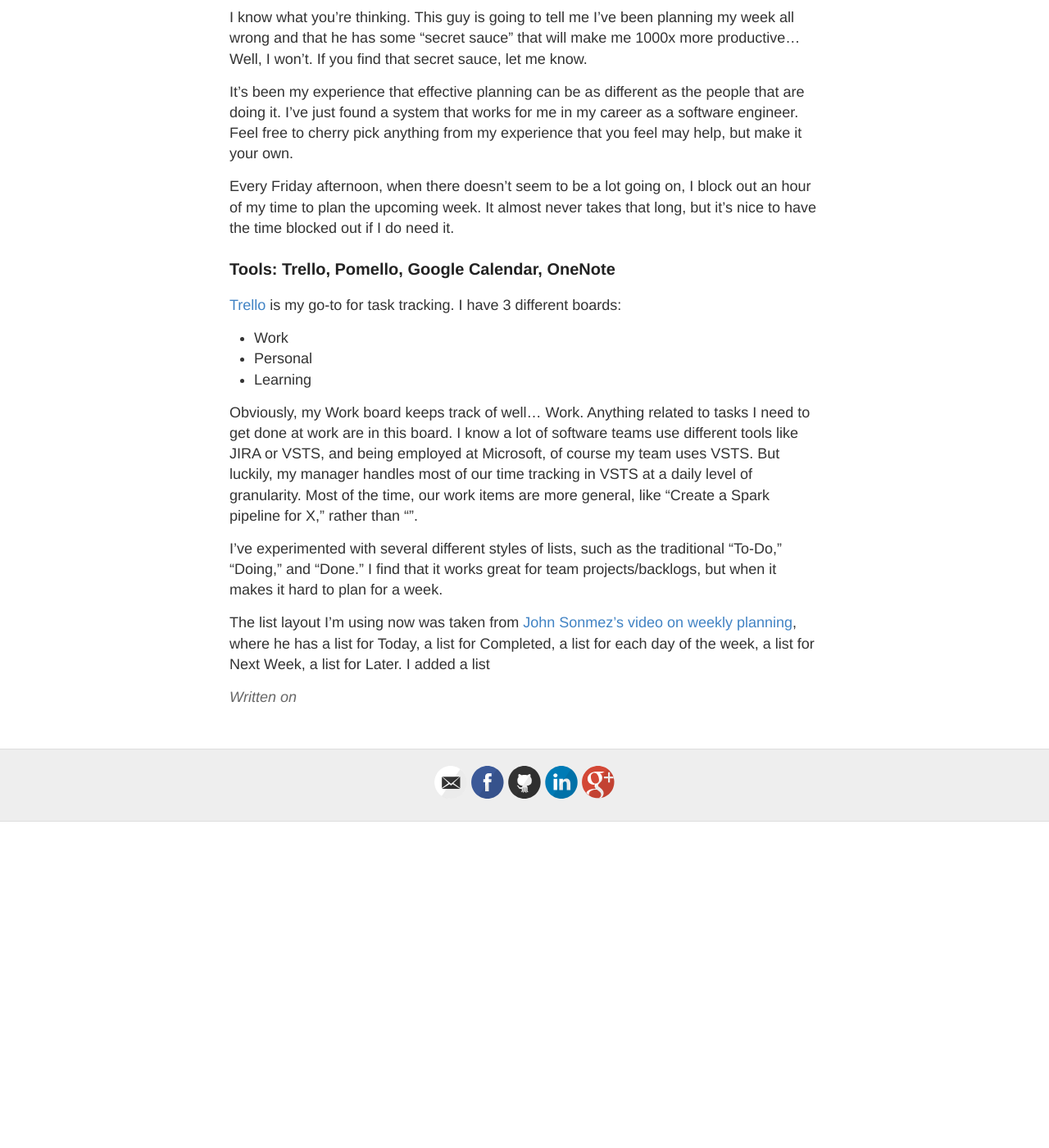
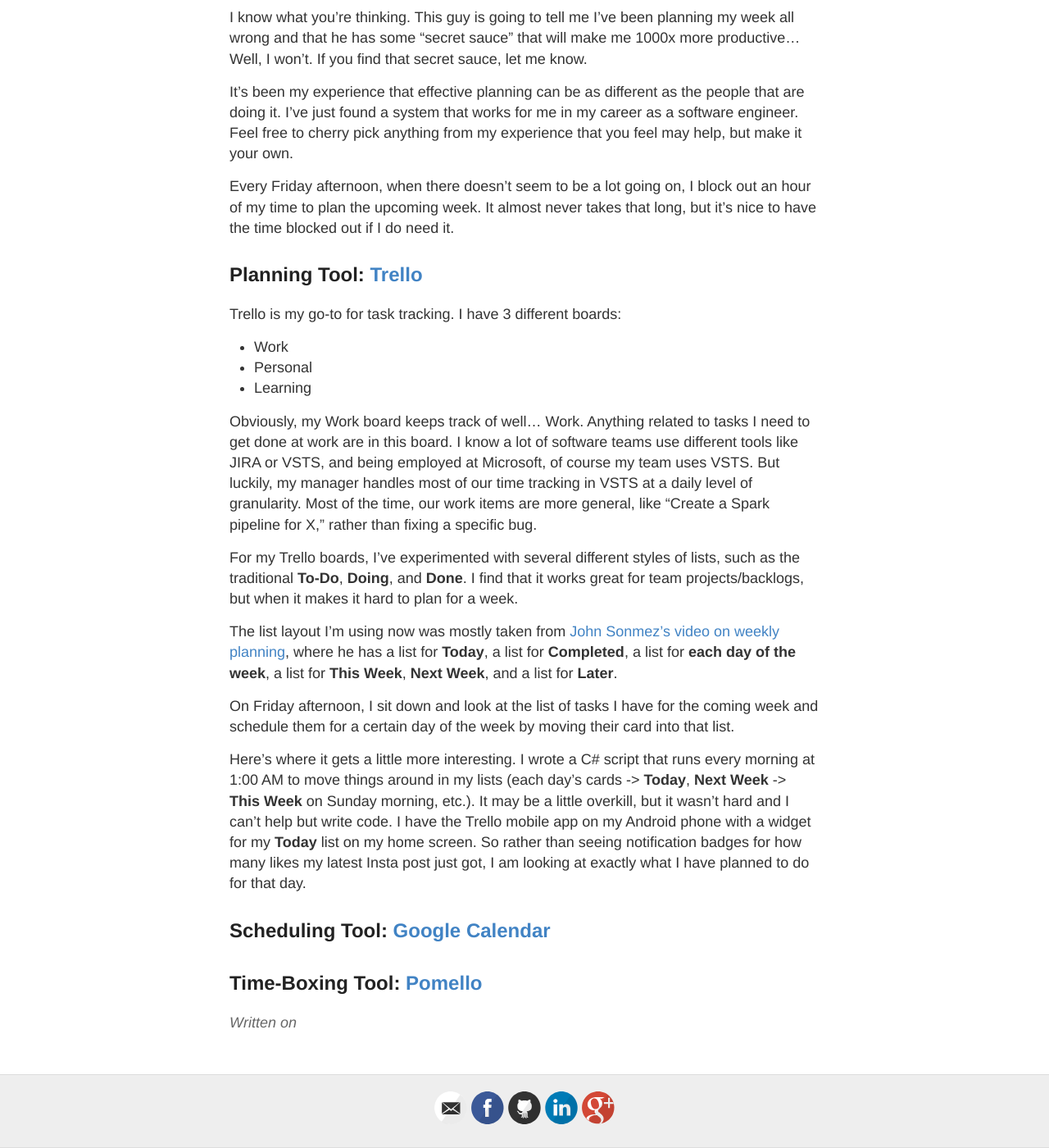
Before and after one commit to tbarlow12/tbarlow12.github.io, a Jekyll site: the page built from post_drafts/2018-4-19-weekly-planning.md, in a window 1280 px wide and 1400 px high, scrolled down 291 px. Shown: the whole window at 82% size. Built offline with Jekyll 4.4.1, drawn with Linux system fonts in a browser that asks for light colours; before the commit the page ends 1293 px from its top, so only the background shows below that.

Commit message:
add more projects, continue working on blog post for weekly planning

```diff
--- a/post_drafts/2018-4-19-weekly-planning.md
+++ b/post_drafts/2018-4-19-weekly-planning.md
@@ -10,16 +10,24 @@ It's been my experience that effective planning can be as different as the peopl
 
 Every Friday afternoon, when there doesn't seem to be a lot going on, I block out an hour of my time to plan the upcoming week. It almost never takes that long, but it's nice to have the time blocked out if I do need it.
 
-### Tools: Trello, Pomello, Google Calendar, OneNote
+## Planning Tool: [Trello](https://trello.com/)
 
-[Trello](https://trello.com/) is my go-to for task tracking. I have 3 different boards:
+Trello is my go-to for task tracking. I have 3 different boards:
 
 - Work
 - Personal
 - Learning
 
-Obviously, my Work board keeps track of well... Work. Anything related to tasks I need to get done at work are in this board. I know a lot of software teams use different tools like JIRA or VSTS, and being employed at Microsoft, of course my team uses VSTS. But luckily, my manager handles most of our time tracking in VSTS at a daily level of granularity. Most of the time, our work items are more general, like "Create a Spark pipeline for X," rather than "".
+Obviously, my Work board keeps track of well... Work. Anything related to tasks I need to get done at work are in this board. I know a lot of software teams use different tools like JIRA or VSTS, and being employed at Microsoft, of course my team uses VSTS. But luckily, my manager handles most of our time tracking in VSTS at a daily level of granularity. Most of the time, our work items are more general, like "Create a Spark pipeline for X," rather than fixing a specific bug.
 
-I've experimented with several different styles of lists, such as the traditional "To-Do," "Doing," and "Done." I find that it works great for team projects/backlogs, but when it makes it hard to plan for a week.
+For my Trello boards, I've experimented with several different styles of lists, such as the traditional **To-Do**, **Doing**, and **Done**. I find that it works great for team projects/backlogs, but when it makes it hard to plan for a week.
 
-The list layout I'm using now was taken from [John Sonmez's video on weekly planning](https://www.youtube.com/watch?v=W9k0OhJkjQ0), where he has a list for Today, a list for Completed, a list for each day of the week, a list for Next Week, a list for Later. I added a list
+The list layout I'm using now was mostly taken from [John Sonmez's video on weekly planning](https://www.youtube.com/watch?v=W9k0OhJkjQ0), where he has a list for **Today**, a list for **Completed**, a list for **each day of the week**, a list for **This Week**, **Next Week**, and a list for **Later**.
+
+On Friday afternoon, I sit down and look at the list of tasks I have for the coming week and schedule them for a certain day of the week by moving their card into that list.
+
+Here's where it gets a little more interesting. I wrote a C# script that runs every morning at 1:00 AM to move things around in my lists (each day's cards -> **Today**, **Next Week** -> **This Week** on Sunday morning, etc.). It may be a little overkill, but it wasn't hard and I can't help but write code. I have the Trello mobile app on my Android phone with a widget for my **Today** list on my home screen. So rather than seeing notification badges for how many likes my latest Insta post just got, I am looking at exactly what I have planned to do for that day.
+
+## Scheduling Tool: [Google Calendar](https://calendar.google.com/calendar/r)
+
+## Time-Boxing Tool: [Pomello](https://pomelloapp.com/)
```
Also changed, not shown: projects.md (+6 -0 lines).
